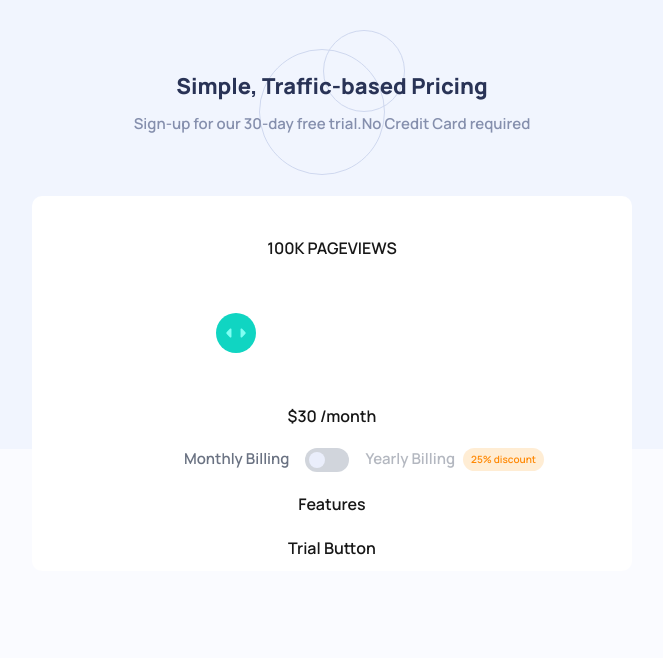
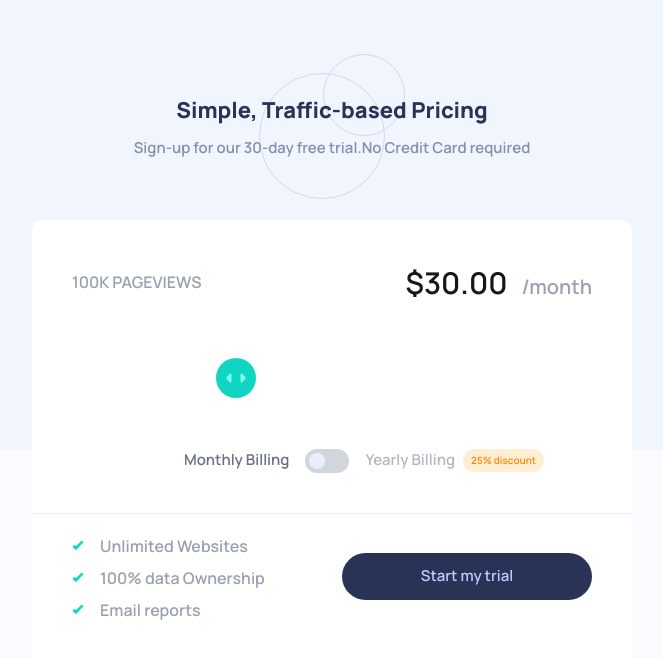
Before and after one commit to mammumammi/InvstoTask, a Next.js app: page / in a window 1280 px wide. Shown: the top 658 px of the page, without its empty margins (308-971 px from the left). Built offline with nearby package versions, Linux system fonts and the light colour scheme.

Commit message:
completed the entire design of the components,dark mode to be colour assigning pending '

```diff
--- a/src/app/components/PriceBox.tsx
+++ b/src/app/components/PriceBox.tsx
@@ -11,7 +11,7 @@ type SliderProps = {
 const Slider = ({value,displayValue, onChange}: SliderProps) => {
 
     return(
-        <div className="py-10 w-full">
+        <div className="pt-10 w-full pb-3 md:pb-5">
 
 
             <input type="range"
@@ -33,7 +33,20 @@ const Slider = ({value,displayValue, onChange}: SliderProps) => {
 
 const PriceBox = () => {
 
-    const [width,setWidth] = useState(innerWidth);
+    const [width,setWidth] = useState(0);
+
+    useEffect(()=>{
+        const handleResize = () => {
+            setWidth(window.innerWidth);
+        };
+
+        handleResize();
+        window.addEventListener('resize',handleResize);
+
+        return ()=> {
+            window.removeEventListener('resize',handleResize);
+        }
+    },[]);
 
     const [value,setValue] = useState<number>(0);
 
@@ -100,13 +113,17 @@ const PriceBox = () => {
     },[]);
 
     return(
-        <div className="m-auto mt-[30px] text-center bg-componentBg w-[90vw] md:w-[600px] h-[500px] md:h-[375px] rounded-[10px]  p-[20px] md:p-[40px] space-y-[20px] flex items-center flex-col ">
+        <div className="m-auto mt-[30px]  text-center bg-componentBg w-[90vw] md:w-[600px] h-[500px] md:h-auto rounded-[10px]  p-[20px] md:p-[40px] space-y-6 md:space-y-[20px] flex items-center flex-col  ">
 
-        <p>100K PAGEVIEWS</p>
+        <div className="flex flex-row justify-between items-center md:w-full ">
+        <p className="text-gray-400">100K PAGEVIEWS</p>
+        {width > 768 &&  (isYearly ? <span className="text-[30px] ">${(value * 12 * 0.75).toFixed(2)}<span className="text-[20px] text-gray-400 ml-2"> /year</span> </span> : <span className="text-[30px] ">${value.toFixed(2)} <span className="text-[20px] text-gray-400 ml-2">/month</span></span>)}
+        </div>
+
 
         <Slider value={displayValue} onChange={handleSliderChange} displayValue={displayValue} />
 
-        {isYearly ? `$${(value * 12 * 0.75).toFixed(0)} /year` : `$${value} /month`}
+        { width< 768 && ( isYearly ? <span className="text-[30px] ">${(value * 12 * 0.75).toFixed(2)}<span className="text-[20px] text-gray-400 ml-2"> /year</span> </span> : <span className="text-[30px] ">${value.toFixed(2)} <span className="text-[20px] text-gray-400 ml-2">/month</span></span>)}
 
         <div className="flex items-center justify-center gap-0 w-full ml-4 md:ml-16 mt-5">
         <Toggle
@@ -119,9 +136,21 @@ const PriceBox = () => {
             <span className='text-[10px] bg-orange-100 text-orange-400 rounded-full px-2 py-1 ml-1 md:ml-2 text-center'>{width > 768 ? "25% discount" : "-25%"}</span>
 
         </div>
-        <div>Features</div>
 
-        <div>Trial Button</div>
+        <hr className="mt-5 w-[90vw] md:w-[600px] text-emptySliderBg" />
+        <div className="flex flex-col md:flex-row w-full md:justify-between space-y-7 items-center h-full">
+        <div className="flex flex-col items-center justify-center space-y-2 w-full">
+            <div className="flex flex-row md:w-full text-gray-400 space-x-4"><img src="/icon-check.svg" alt="checklist1" className="object-contain w-[12px]" /><p>Unlimited Websites</p></div>
+            <div className="flex flex-row md:w-full  text-gray-400 space-x-4"><img src="/icon-check.svg" alt="checklist1" className="object-contain w-[12px]" /><p>100% data Ownership</p></div>
+            <div className="flex flex-row md:w-full text-gray-400 space-x-4"><img src="/icon-check.svg" alt="checklist1" className="object-contain w-[12px]" /><p>Email reports</p></div>
+        </div>
+
+        <div className="flex w-full md:w-auto items-center justify-center md:h-full">
+
+
+        <button className="text-[15px] text-buttonText bg-headTextBlue p-3 px-[60px] rounded-full   md:w-[250px] md:-mt-[30px] ">Start my trial</button>
+        </div>
+        </div>
         </div>
     )
 }
--- a/src/app/globals.css
+++ b/src/app/globals.css
@@ -18,6 +18,7 @@
   --color-slider: hsl(174, 86%, 45%);
   --color-sliderBg: hsl(174, 77%, 80%);
   --color-emptySliderBg: hsl(224, 65%, 95%);
+  --color-buttonText: hsl(226, 100%, 87%)
 }
 
 [data-theme="dark"] {
--- a/src/app/page.tsx
+++ b/src/app/page.tsx
@@ -6,7 +6,7 @@ import PriceBox from "./components/PriceBox"; //Adjust the path as necessary
 export default function Home() {
   return (
     <main className="h-screen w-screen bg-[url('/bg-pattern.svg')] bg-no-repeat p-[10px]">
-      <div className="m-auto w-full text-center p-[20px] relative text-[15px]">
+      <div className=" md:mt-6  w-full text-center p-[20px] relative text-[15px]">
         <img src="/pattern-circles.svg" alt="circle patterns"
         className="absolute top-[90px] md:top-[70px] left-[50%] transform -translate-x-[50%] -translate-y-[50px] z-0 "
         />
```
Also changed, not shown: public/icon-check.svg (added).
